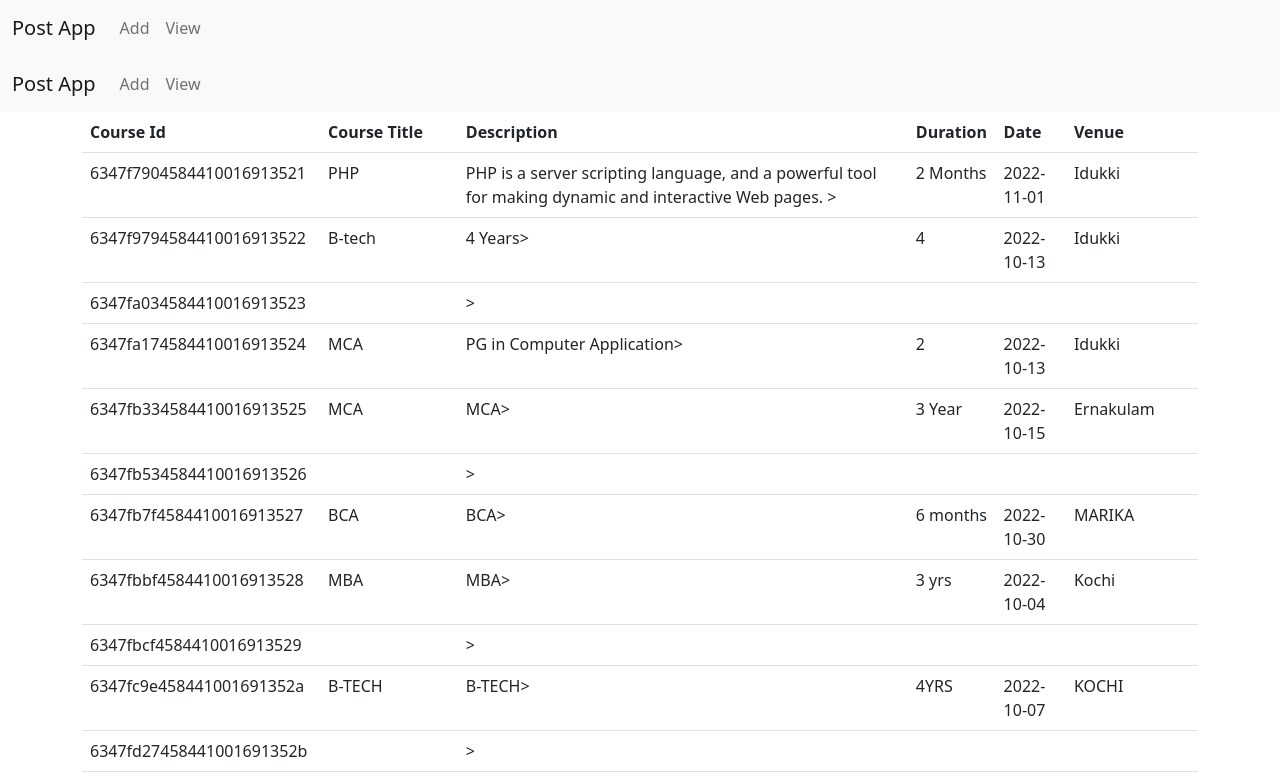
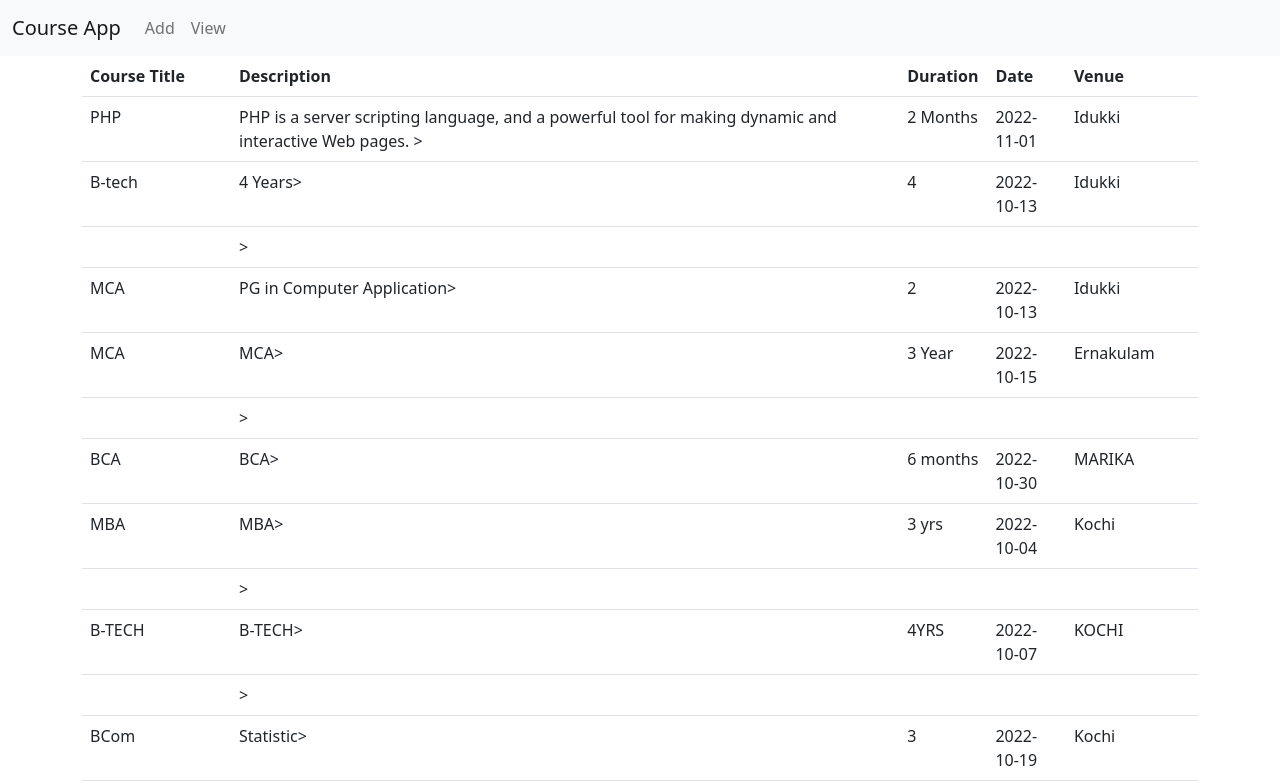
Before and after one commit to Asiyacm/Course-Angular-App, an Angular app: page /view in a window 1280 px wide. Shown: the top 784 px of the page. Built offline with nearby package versions, Linux system fonts and the light colour scheme.

Commit message:
function commit

```diff
--- a/src/app/add-course/add-course.component.html
+++ b/src/app/add-course/add-course.component.html
@@ -5,24 +5,28 @@
             <div class="row g-3">
                 <div class="col col-12 col-sm-12 col-md-6 col-lg-6 col-xl-6 col-xxl-6">
                     <label for="" class="form-label">Course Title</label>
-                    <input type="text" class="form-control">
+                    <input name ="courseTitle" [(ngModel)]="courseTitle" type="text" class="form-control">
                 </div>
                 <div class="col col-12 col-sm-12 col-md-6 col-lg-6 col-xl-6 col-xxl-6">
                     <label for="" class="form-label">Description</label>
-                    <input type="text" class="form-control">
+                    <input name="courseDescription" [(ngModel)]="courseDescription" type="text" class="form-control">
                 </div>
                 <div class="col col-12 col-sm-12 col-md-6 col-lg-6 col-xl-6 col-xxl-6">
                     <label for="" class="form-label">Duration</label>
-                    <input type="text" class="form-control">
+                    <input name="courseDuration" [(ngModel)]="courseDuration" type="text" class="form-control">
                 </div>
                 <div class="col col-12 col-sm-12 col-md-6 col-lg-6 col-xl-6 col-xxl-6">
                     <label for="" class="form-label">Date</label>
-                    <input type="date" name="" id="" class="form-control">
+                    <input name="courseDate" [(ngModel)]="courseDate" type="date" name="" id="" class="form-control">
                 </div>
                 <div class="col col-12 col-sm-12 col-md-6 col-lg-6 col-xl-6 col-xxl-6">
                     <label for="" class="form-label">Venue</label>
-                    <input type="text" class="form-control">
+                    <input name="courseVenue" [(ngModel)]="courseVenue" type="text" class="form-control">
                 </div>
+                <div class="col col-12 col-sm-12 col-md-12 col-lg-12 col-xl-12 col-xxl-12">
+                    <button (click)="readValue()" class="btn btn-success">Submit</button>
+                </div>
+
             </div>
         </div>
     </div>
--- a/src/app/add-course/add-course.component.ts
+++ b/src/app/add-course/add-course.component.ts
@@ -7,4 +7,21 @@ import { Component } from '@angular/core';
 })
 export class AddCourseComponent {
 
+  courseTitle=""
+  courseDescription=""
+  courseDuration=""
+  courseDate=""
+  courseVenue=""
+
+
+ readValue=()=>
+ {
+  let data:any=
+  {"courseTitle":this.courseTitle,"courseDescription":this.courseDescription, "courseDuration":this.courseDuration,"courseDate":this.courseDate,"courseVenue":this.courseVenue}
+console.log(data)
+
 }
+
+
+
+}
--- a/src/app/app.component.html
+++ b/src/app/app.component.html
@@ -1,2 +1,2 @@
-<app-navigation></app-navigation>
+
 <router-outlet></router-outlet>
--- a/src/app/app.module.ts
+++ b/src/app/app.module.ts
@@ -7,6 +7,7 @@ import { AddCourseComponent } from './add-course/add-course.component';
 import { ViewCourseComponent } from './view-course/view-course.component';
 import { RouterModule, Routes } from '@angular/router';
 import { NavigationComponent } from './navigation/navigation.component';
+import { FormsModule } from '@angular/forms';
 
 const myRoute:Routes=[
   {
@@ -30,7 +31,8 @@ const myRoute:Routes=[
   imports: [
     BrowserModule,
     AppRoutingModule,
-    RouterModule.forRoot(myRoute)
+    RouterModule.forRoot(myRoute),
+    FormsModule
   ],
   providers: [],
   bootstrap: [AppComponent]
--- a/src/app/navigation/navigation.component.html
+++ b/src/app/navigation/navigation.component.html
@@ -1,6 +1,6 @@
 <nav class="navbar navbar-expand-lg bg-light">
     <div class="container-fluid">
-      <a class="navbar-brand" routerLink="#">Post App</a>
+      <a class="navbar-brand" routerLink="#">Course App</a>
       <button class="navbar-toggler" type="button" data-bs-toggle="collapse" data-bs-target="#navbarNav" aria-controls="navbarNav" aria-expanded="false" aria-label="Toggle navigation">
         <span class="navbar-toggler-icon"></span>
       </button>
--- a/src/app/view-course/view-course.component.html
+++ b/src/app/view-course/view-course.component.html
@@ -3,16 +3,10 @@
     <div class="row">
         <div class="col col-12 col-sm-12 col-md-12 col-lg-12 col-xl-12 col-xxl-12">
 
-<div class="row g-3">
-    <div class="col col-12 col-sm-6 col-md-6 col-lg-6 col-xl-6 col-xxl-6">
-
-    </div>
-</div>
-
 <table class="table">
     <thead>
       <tr>
-        <th scope="col">Course Id</th>
+
         <th scope="col">Course Title</th>
         <th scope="col">Description</th>
         <th scope="col">Duration</th>
@@ -23,7 +17,6 @@
     <tbody>
       <tr *ngFor="let i of course">
 
-        <td>{{i._id}}</td>
         <td>{{i.courseTitle}}</td>
         <td>{{i.courseDescription}}></td>
         <td>{{i.courseDuration}}</td>
```
